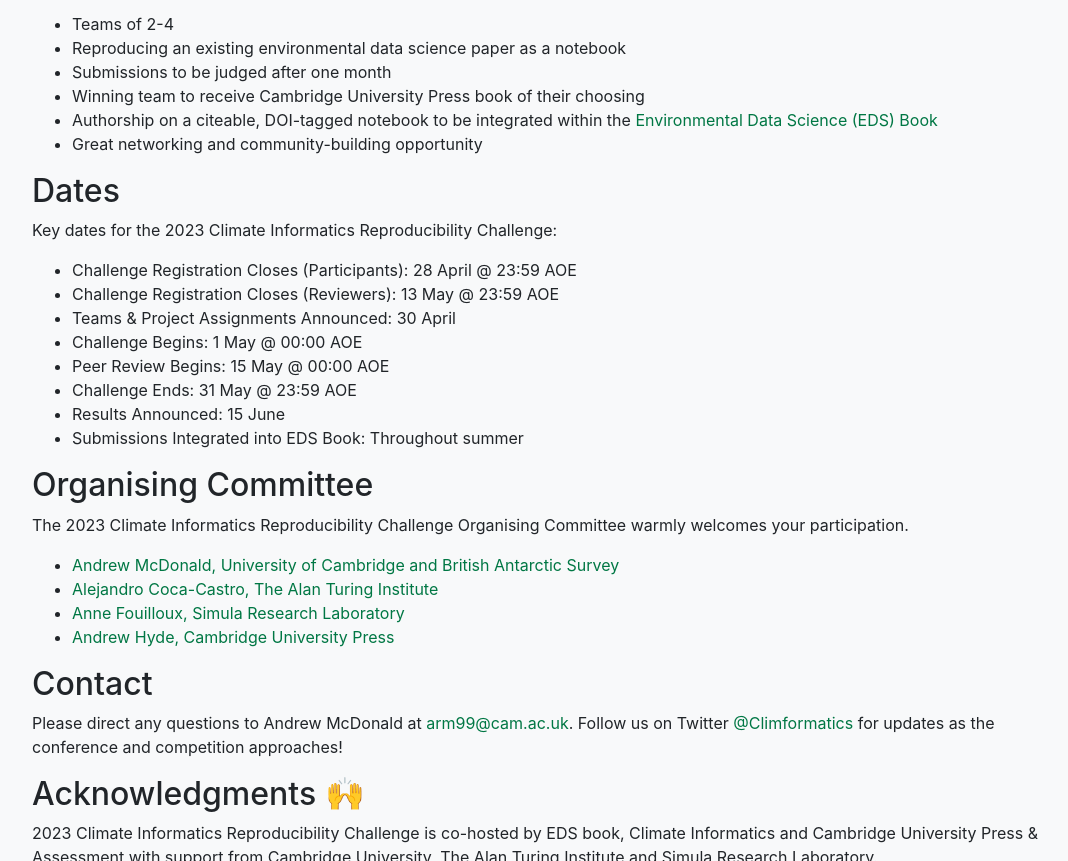
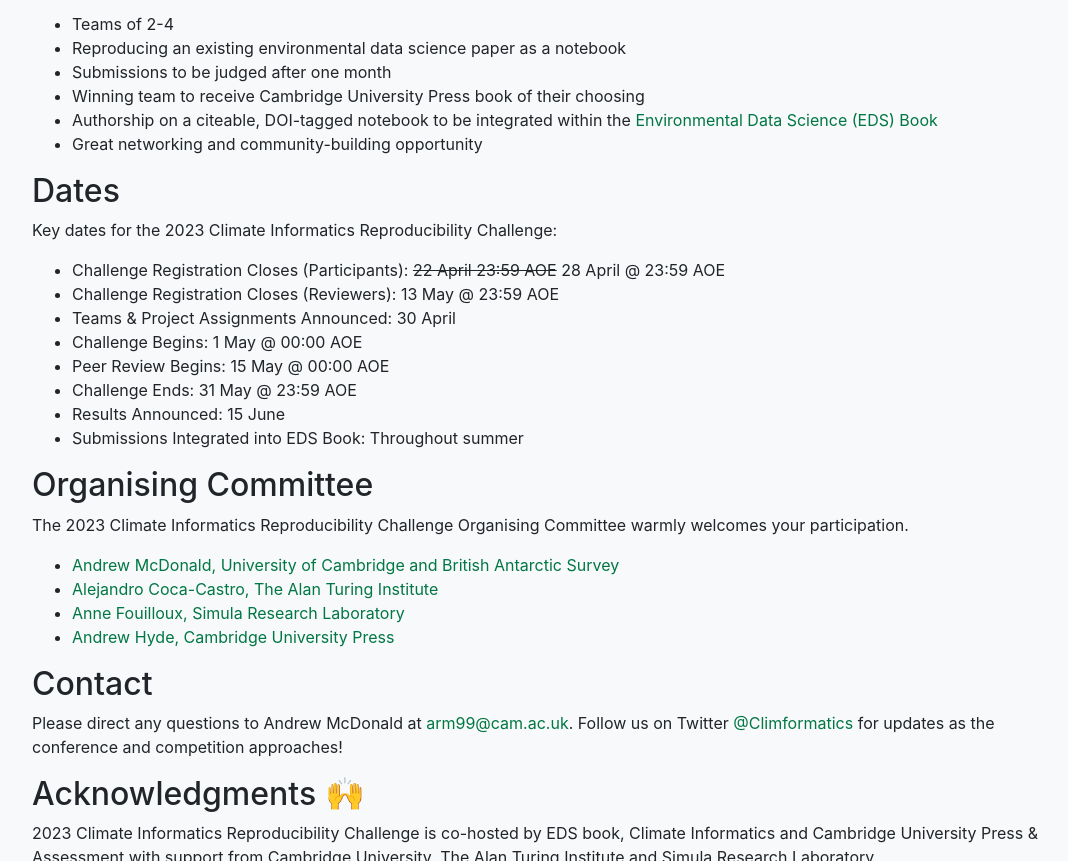
Before and after one commit to DigitaleGesellschaft/jekyll-theme-conference, a Jekyll site: the page built from reproducibility-challenge.md, in a window 1280 px wide and 900 px high, scrolled down 1984 px, cut to the strip 0-861 px from the top of the window. Shown: the whole strip, without its empty margins (85-1153 px from the left). Built offline with Jekyll 4.4.1, drawn with Linux system fonts in a browser that asks for light colours.

Commit message:
stress extended deadline in dates using ~

```diff
--- a/reproducibility-challenge.md
+++ b/reproducibility-challenge.md
@@ -49,7 +49,7 @@
 
 ## Dates
 Key dates for the 2023 Climate Informatics Reproducibility Challenge:
-* Challenge Registration Closes (Participants): 28 April @ 23:59 AOE
+* Challenge Registration Closes (Participants): ~~22 April 23:59 AOE~~ 28 April @ 23:59 AOE
 * Challenge Registration Closes (Reviewers): 13 May @ 23:59 AOE
 * Teams & Project Assignments Announced: 30 April
 * Challenge Begins: 1 May @ 00:00 AOE
```
